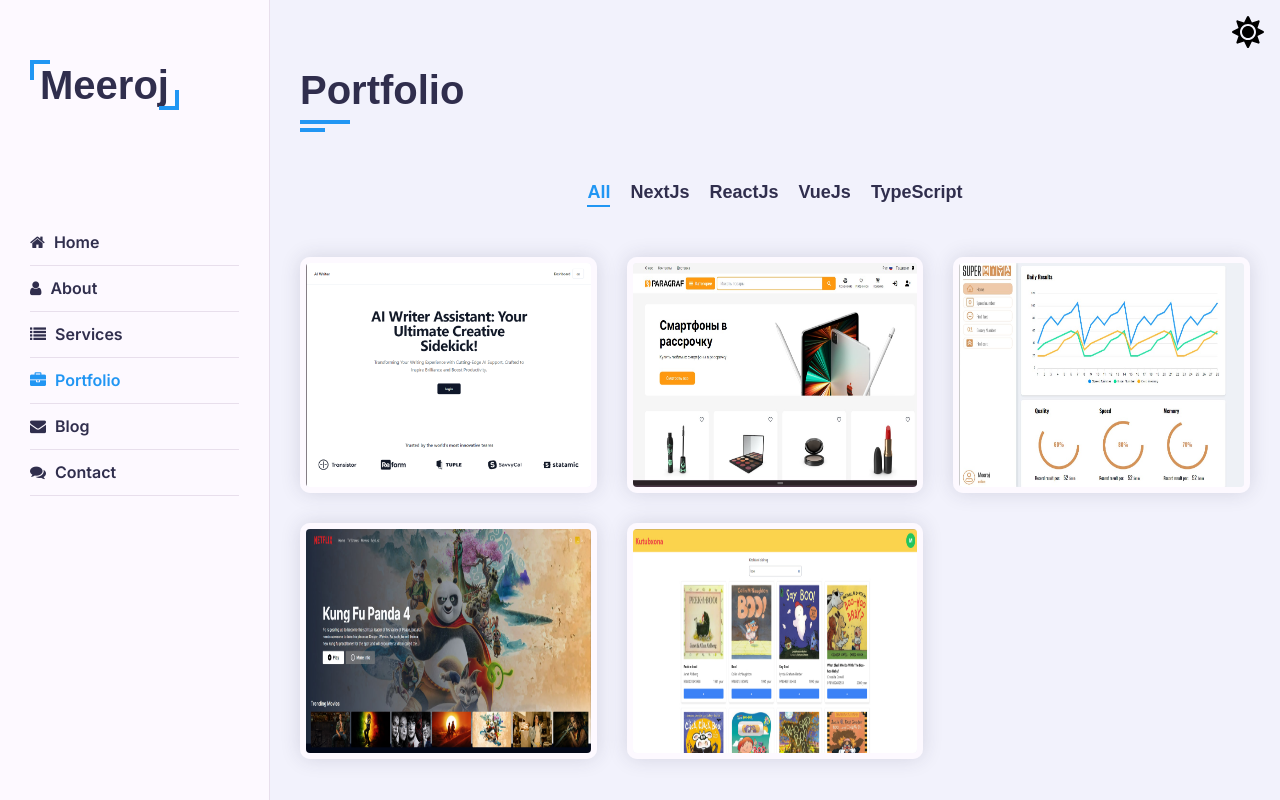
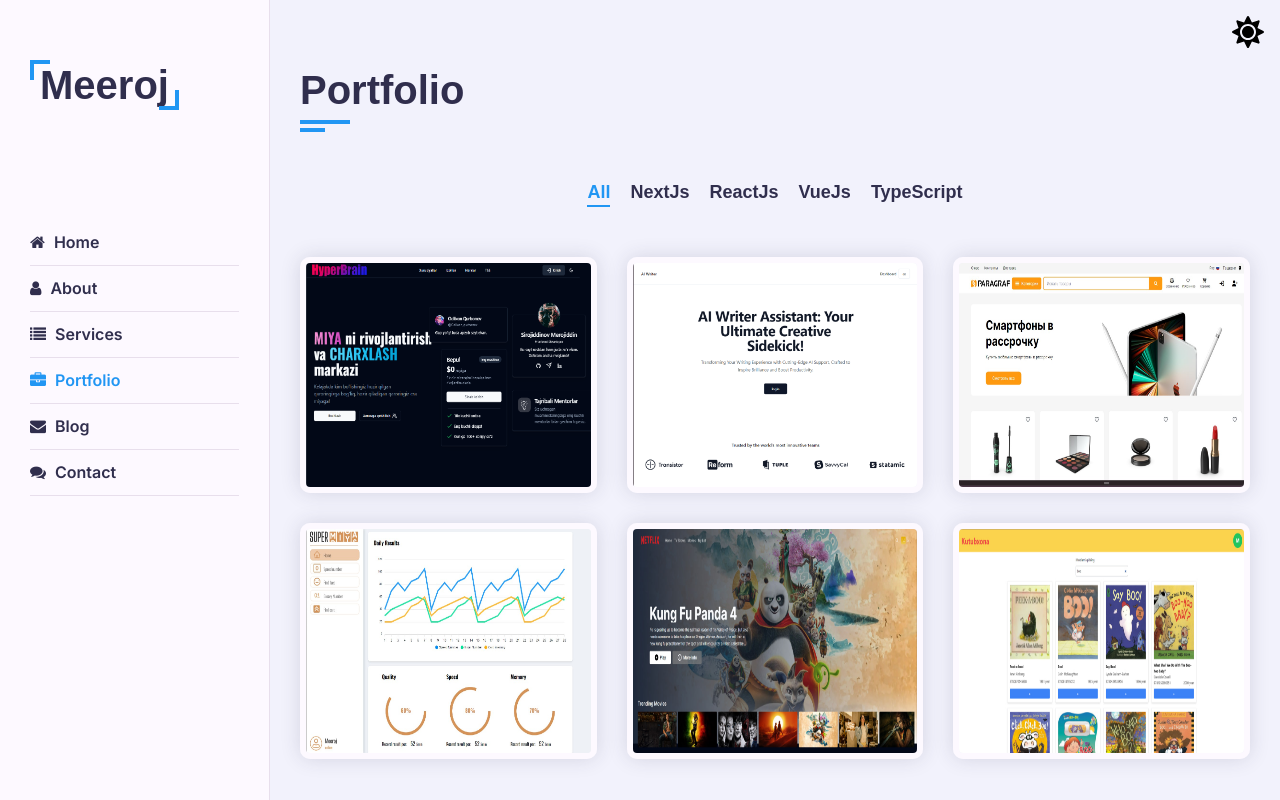
Before and after one commit to Meeroj/Portfolio, a Next.js app: page /portfolio in a window 1280 px wide. Built offline with nearby package versions, Linux system fonts and the light colour scheme.

Commit message:
added hyperbrain

```diff
--- a/src/app/portfolio/page.tsx
+++ b/src/app/portfolio/page.tsx
@@ -1,5 +1,5 @@
 import type { NextPage } from "next";
-import { SiNetlify } from "react-icons/si";
+import { SiNetlify, SiVercel } from "react-icons/si";
 
 const Portfolio: NextPage = () => {
   return (
@@ -32,6 +32,19 @@
           </div>
           <div className="row">
               {/* Portfolio Item */}
+              <div className="portfolio-item padd-15" data-category="web-design">
+              <div className="portfolio-item-inner shadow-dark">
+                <div className="portfolio-img">
+                  <img src="/imgs/portfolio/hyperbrain.png" alt="portfolio" />
+                </div>
+                <div className="portfolio-info">
+                  <h4>HyperBrain is my personal and my best favourite project. This web app is build with Reactjs v19</h4>
+                  <div className="icon"style={{display:'flex', alignItems:'center', justifyContent:'center'}}>
+                  <a href="https://hyper-brain.vercel.app" target="_blank"><SiVercel className="fa fa-search" /></a>
+                  </div>
+                </div>
+              </div>
+            </div>
               <div
               className="portfolio-item padd-15"
               data-category="graphics-design"
```
Also changed, not shown: public/imgs/portfolio/hyperbrain.png (added).
